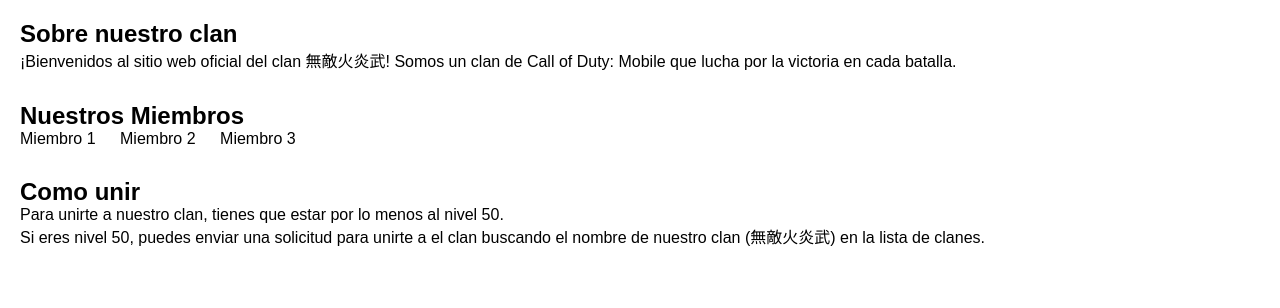
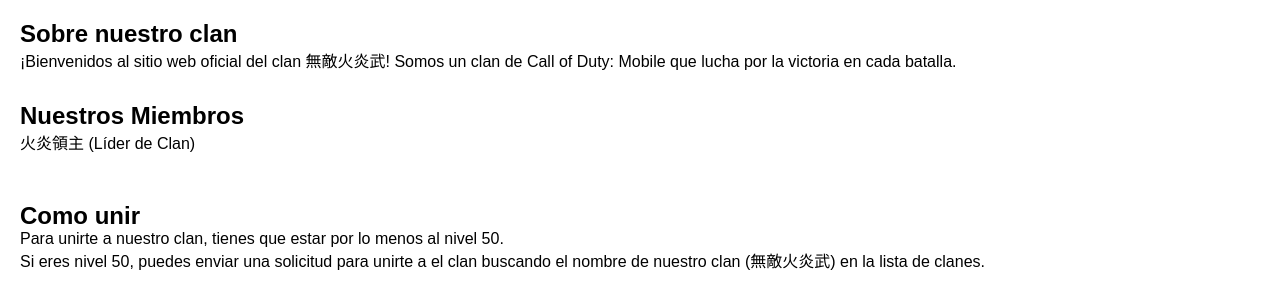
Before and after one commit to GDLLI/CoDM-Clan, a plain HTML site: page index.html in a window 1280 px wide. Shown: the part 86-394 px from the top of the page. Drawn offline with Linux system fonts and the light colour scheme.

Commit message:
Update index.html

```diff
--- a/index.html
+++ b/index.html
@@ -21,9 +21,7 @@
             <h2>Nuestros Miembros</h2>
           <nav>
             <ul>
-                <li>Miembro 1</li>
-                <li>Miembro 2</li>
-                <li>Miembro 3</li>
+                <li> <p>火炎領主 <span>(Líder de Clan)</span> </p> </li>
             </ul>
           </nav>
         </section>
@@ -31,8 +29,8 @@
         <section class="join-section">
           <h2>Como unir</h2>
             <nav>
-                <p>Para unirte a nuestro clan, tienes que estar por lo menos al nivel 50.</p>
-                <p>Si eres nivel 50, puedes enviar una solicitud para unirte a el clan buscando el nombre de nuestro clan (無敵火炎武) en la lista de clanes.</p>
+                <p>Para unirte a nuestro clan, tienes que estar <span>por lo menos al nivel 50</span>.</p>
+                <p>Si eres nivel 50, puedes enviar una solicitud para unirte a el clan buscando el nombre de nuestro clan (<span>無敵火炎武</span>) en la lista de clanes.</p>
             </nav>
         </section>
     </main>
```
